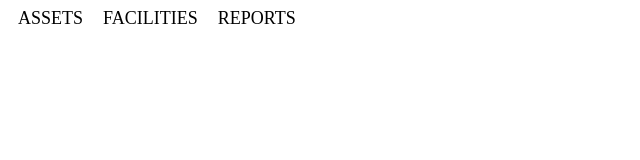
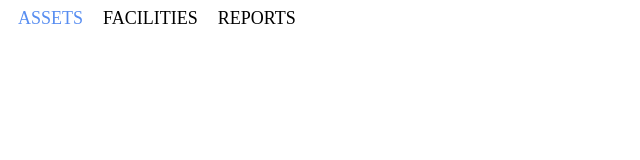
Before and after one commit to bglibota/-WEB-IndoorLocalization-CleanCoders, an Angular app: page / in a window 1280 px wide. In both pictures the pointer is over the link "ASSETS". Shown: the top 160 px of the page, without its empty margins (0-640 px from the left). Built offline with nearby package versions, Linux system fonts and the light colour scheme.

Commit message:
Added styling for navigation

```diff
--- a/src/app/app.component.scss
+++ b/src/app/app.component.scss
@@ -3,4 +3,8 @@
     color: black;
     text-decoration: none;
     padding: 10px;
-  }
+}
+
+.navbar a:hover {
+    color: rgb(87, 141, 241);
+}
```
